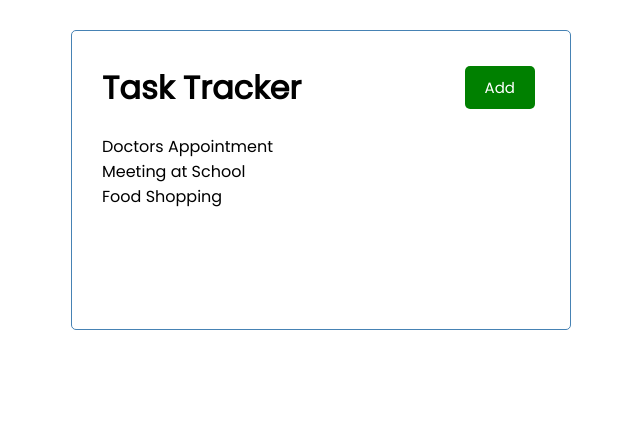
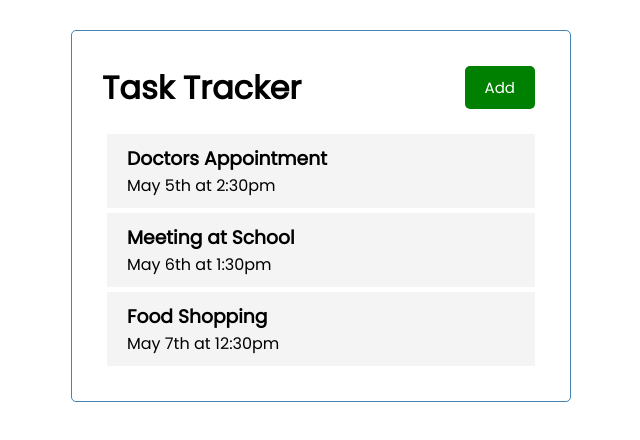
Before and after one commit to jamestheengineer/angular-playground, an Angular app in the folder angular-crash/: page / in a window 1280 px wide. Shown: the top 440 px of the page, without its empty margins (319-959 px from the left). Built offline with nearby package versions, Linux system fonts and the light colour scheme.

Commit message:
Add task-item component and style it

```diff
--- a/angular-crash/src/app/app.module.ts
+++ b/angular-crash/src/app/app.module.ts
@@ -5,13 +5,15 @@
 import { HeaderComponent } from './components/header/header.component';
 import { ButtonComponent } from './components/button/button.component';
 import { TasksComponent } from './components/tasks/tasks.component';
+import { TaskItemComponent } from './components/task-item/task-item.component';
 
 @NgModule({
   declarations: [
     AppComponent,
     HeaderComponent,
     ButtonComponent,
-    TasksComponent
+    TasksComponent,
+    TaskItemComponent
   ],
   imports: [
     BrowserModule
--- /dev/null
+++ b/angular-crash/src/app/components/task-item/task-item.component.css
@@ -0,0 +1,16 @@
+.task {
+  background: #f4f4f4;
+  margin: 5px;
+  padding: 10px 20px;
+  cursor: pointer;
+}
+
+.task.reminder {
+  border-left: 5px solid green;
+}
+
+.task h3 {
+  display: flex;
+  align-items: center;
+  justify-content: space-between;
+}
--- /dev/null
+++ b/angular-crash/src/app/components/task-item/task-item.component.html
@@ -0,0 +1,4 @@
+<div class="task">
+  <h3>{{ task.text }}</h3>
+  <p>{{ task.day }}</p>
+</div>
--- a/angular-crash/src/app/components/tasks/tasks.component.html
+++ b/angular-crash/src/app/components/tasks/tasks.component.html
@@ -1 +1 @@
-<p *ngFor="let tasks of tasks">{{ tasks.text }}</p>
+<app-task-item *ngFor="let task of tasks" [task]="task"></app-task-item>
```
Also changed, not shown: angular-crash/src/app/components/task-item/task-item.component.ts (added, +11 -0 lines), 1 other file (tests, documents, lock files or other folders).
